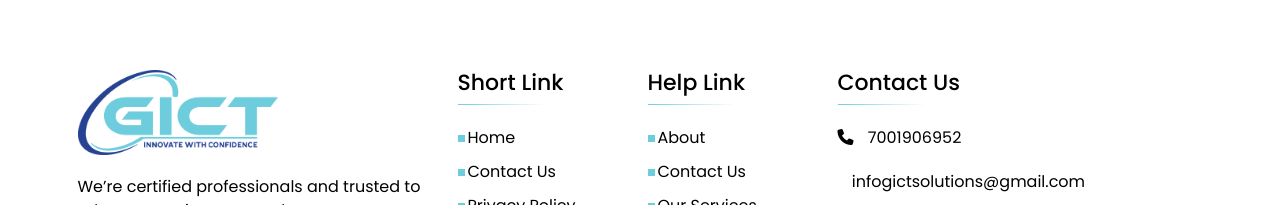
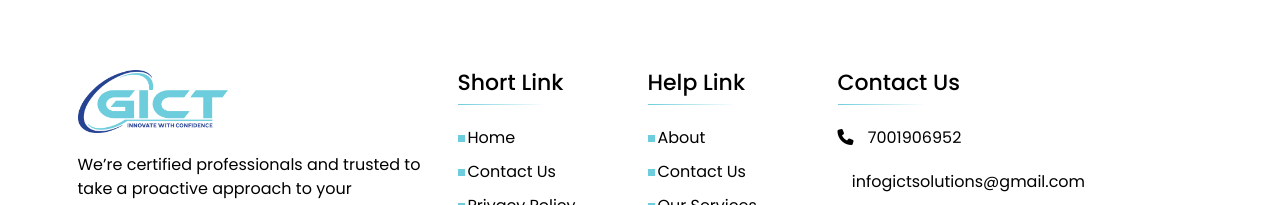
Before and after one commit to Subrata291291/react-gict, a React (Vite) app: page /contact in a window 1280 px wide. Shown: the part 1083-1288 px from the top of the page. Built offline with nearby package versions, Linux system fonts and the light colour scheme.

Commit message:
Added Popup

```diff
--- a/src/assets/css/style.css
+++ b/src/assets/css/style.css
@@ -937,7 +937,7 @@ input:-internal-autofill-selected {
   color: #000;
 }
 .footer_area img {
-  max-width: 20rem;
+  max-width: 15rem;
 }
 .footer_area .footer_content p {
   font-size: 1.6rem;
```
